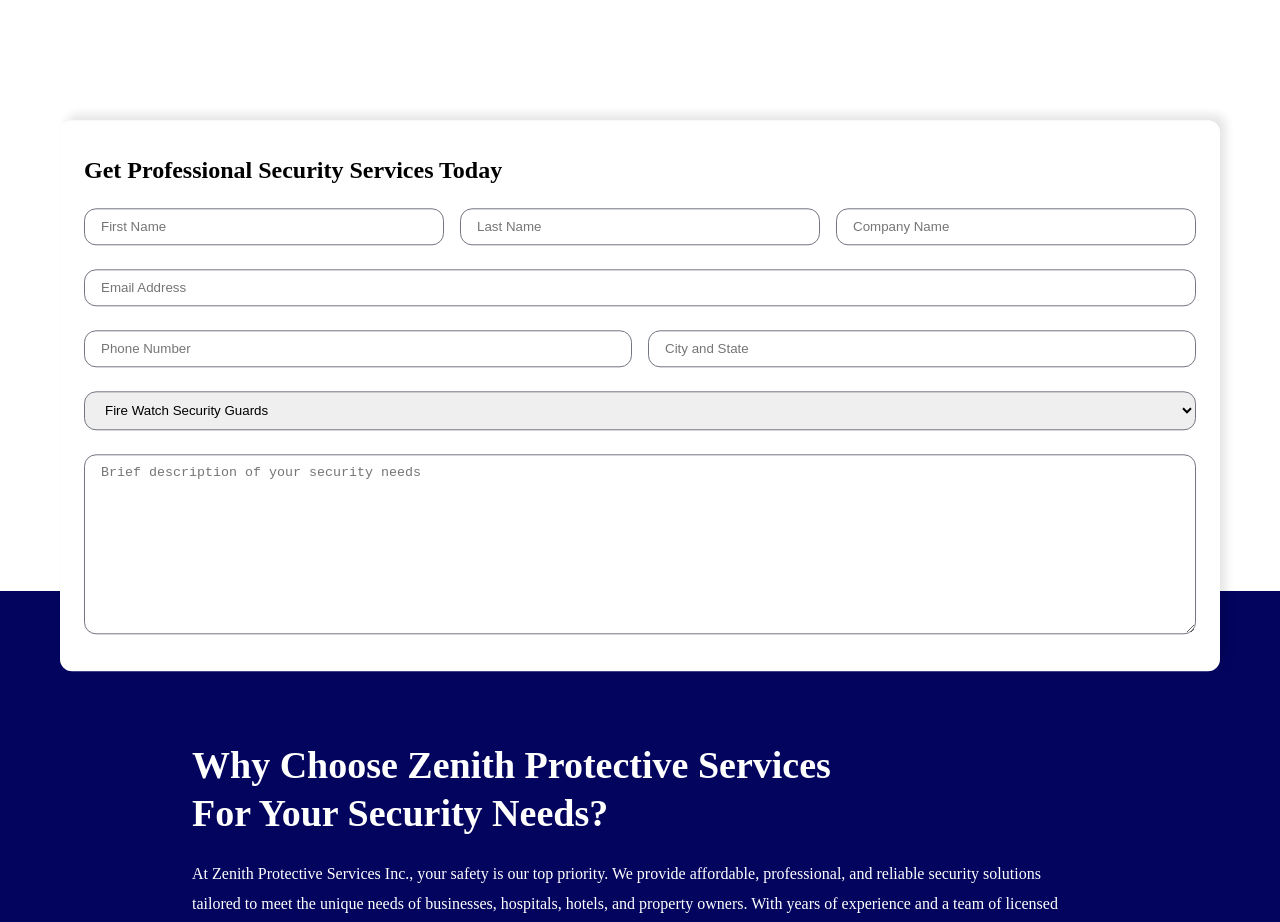
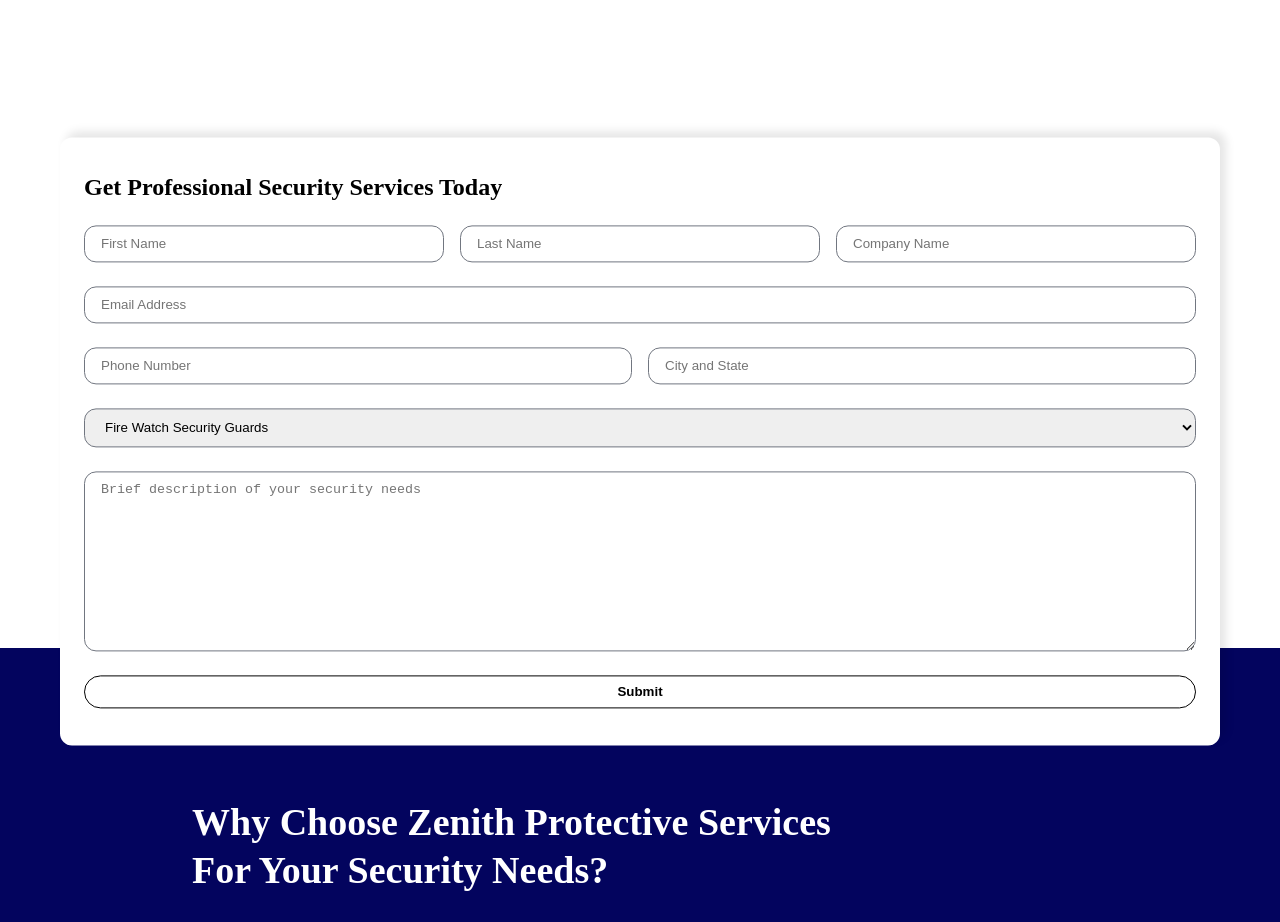
Before and after one commit to Icode-designs/zenith-security-service, a Next.js app: page / in a window 1280 px wide. Shown: the part 3740-4662 px from the top of the page. Built offline with nearby package versions, Linux system fonts and the light colour scheme; a web font is replaced by a local one.

Commit message:
forth commit - project complete

```diff
--- a/package.json
+++ b/package.json
@@ -9,6 +9,7 @@
     "lint": "eslint"
   },
   "dependencies": {
+    "@emailjs/browser": "^4.4.1",
     "framer-motion": "^12.23.24",
     "next": "16.0.0",
     "react": "19.2.0",
--- a/src/app/layout.tsx
+++ b/src/app/layout.tsx
@@ -65,7 +65,7 @@
   openGraph: {
     type: "website",
     locale: "en_US",
-    url: "https://zenith-security-service.vercel.app/",
+    url: "https://www.zenithprotectiveservice.site/",
     siteName: "Zenith Protective Services",
     title:
       "Licensed Security Guards & 24/7 Protection Services | Zenith Protective Services",
@@ -103,9 +103,9 @@
 
   // Alternate Languages (if you add Spanish version later)
   alternates: {
-    canonical: "https://zenith-security-service.vercel.app/",
+    canonical: "https://www.zenithprotectiveservice.site/",
     // languages: {
-    //   'es': 'https://zenith-security-service.vercel.app/es',
+    //   'es': 'https://www.zenithprotectiveservice.site/es',
     // },
   },
 
@@ -133,10 +133,10 @@
   "@graph": [
     {
       "@type": "SecurityService",
-      "@id": "https://zenith-security-service.vercel.app/#organization",
+      "@id": "https://www.zenithprotectiveservice.site/#organization",
       name: "Zenith Protective Services Inc.",
       alternateName: "Zenith Security Agency",
-      url: "https://zenith-security-service.vercel.app/",
+      url: "https://www.zenithprotectiveservice.site/",
       logo: {
         "@type": "ImageObject",
         url: logo.src,
@@ -250,16 +250,16 @@
     },
     {
       "@type": "WebSite",
-      "@id": "https://zenith-security-service.vercel.app/#website",
-      url: "https://zenith-security-service.vercel.app/",
+      "@id": "https://www.zenithprotectiveservice.site/#website",
+      url: "https://www.zenithprotectiveservice.site/",
       name: "Zenith Protective Services",
       publisher: {
-        "@id": "https://zenith-security-service.vercel.app/#organization",
+        "@id": "https://www.zenithprotectiveservice.site/#organization",
       },
       potentialAction: {
         "@type": "SearchAction",
         target:
-          "https://zenith-security-service.vercel.app/search?q={search_term_string}",
+          "https://www.zenithprotectiveservice.site/search?q={search_term_string}",
         "query-input": "required name=search_term_string",
       },
     },
--- a/src/components/ContactForm.tsx
+++ b/src/components/ContactForm.tsx
@@ -3,41 +3,119 @@
 import SectionSwitcher from "./SectionWrapper";
 import {
   FlexBox,
+  StyledButton,
   StyledForm,
   StyledInput,
   StyledSelect,
   StyledTextarea,
 } from "@/styles/components/Ui.styles";
 import { SERVICES_LIST } from "@/utils/data";
+import emailjs from "@emailjs/browser";
+import { FormEvent } from "react";
+import { StyledError } from "@/styles/components/Homepage.styles";
+
+// Initialize EmailJS once outside the component
+emailjs.init({
+  publicKey: "stWw7uvY_czmhHtIB",
+});
 
 const ContactForm = () => {
-  const [selectedValue, setSelectedValue] = useState("option1");
+  const [selectedValue, setSelectedValue] = useState(
+    SERVICES_LIST[0]?.name || ""
+  );
+  const [isSubmitting, setIsSubmitting] = useState(false);
+  const [submitStatus, setSubmitStatus] = useState<
+    "idle" | "success" | "error"
+  >("idle");
+
+  const handleSubmit = (e: FormEvent<HTMLFormElement>) => {
+    e.preventDefault();
+
+    const form = e.currentTarget;
+
+    setIsSubmitting(true);
+    setSubmitStatus("idle");
+
+    emailjs
+      .sendForm("service_6xpf76g", "template_bvzl7eh", form)
+      .then((result) => {
+        console.log("Success:", result.text);
+        setSubmitStatus("success");
+        setIsSubmitting(false);
+
+        // Reset form
+        form.reset();
+        setSelectedValue(SERVICES_LIST[0]?.name || "");
+
+        // Clear success message after 5 seconds
+        setTimeout(() => setSubmitStatus("idle"), 5000);
+      })
+      .catch((error) => {
+        console.error("Error:", error);
+        setSubmitStatus("error");
+        setIsSubmitting(false);
+      });
+  };
+
   return (
     <SectionSwitcher>
-      <StyledForm action="https://formspree.io/f/meoppppb" method="POST">
+      <StyledForm onSubmit={handleSubmit}>
         <h3>Get Professional Security Services Today</h3>
+
+        {submitStatus === "error" && (
+          <StyledError>
+            Something went wrong. Please try again or contact us directly.
+          </StyledError>
+        )}
+
         <FlexBox $gap={16} $variant="secondary">
-          <StyledInput type="text" name="first-name" placeholder="First Name" />
-          <StyledInput type="text" name="last-name" placeholder="Last Name" />
+          <StyledInput
+            type="text"
+            name="first-name"
+            placeholder="First Name"
+            required
+          />
+          <StyledInput
+            type="text"
+            name="last-name"
+            placeholder="Last Name"
+            required
+          />
           <StyledInput
             type="text"
             name="company-name"
             placeholder="Company Name"
           />
         </FlexBox>
-        <StyledInput type="email" name="email" placeholder="Email Address" />
+
+        <StyledInput
+          type="email"
+          name="email"
+          placeholder="Email Address"
+          required
+        />
+
         <FlexBox $gap={16} $variant="secondary">
-          <StyledInput type="number" name="tel" placeholder="Phone Number" />
+          <StyledInput
+            type="tel"
+            name="tel"
+            placeholder="Phone Number"
+            required
+          />
           <StyledInput
             type="text"
             name="address"
             placeholder="City and State"
+            required
           />
         </FlexBox>
+
         <StyledSelect
           id="service"
+          name="service"
           value={selectedValue}
           onChange={(e) => setSelectedValue(e.target.value)}
+          required
         >
           {SERVICES_LIST.map((service, i) => (
             <option value={service.name} key={i}>
@@ -45,10 +123,16 @@
             </option>
           ))}
         </StyledSelect>
+
         <StyledTextarea
           name="message"
           placeholder="Brief description of your security needs"
+          required
         />
+
+        <StyledButton type="submit" disabled={isSubmitting}>
+          {isSubmitting ? "Sending..." : "Submit"}
+        </StyledButton>
       </StyledForm>
     </SectionSwitcher>
   );
--- a/src/styles/components/Homepage.styles.ts
+++ b/src/styles/components/Homepage.styles.ts
@@ -413,3 +413,11 @@
     }
   }
 `;
+
+export const StyledError = styled.div`
+  padding: 12px;
+  background: #ef4444;
+  color: white;
+  border-radius: 4px;
+  margin-bottom: 16px;
+`;
--- a/src/styles/components/Ui.styles.ts
+++ b/src/styles/components/Ui.styles.ts
@@ -47,6 +47,22 @@
             color: var(--col-200);
           }
         `}
+`;
+
+export const StyledButton = styled.button`
+  display: flex;
+  align-items: center;
+  padding: ${pxTorem(8)} ${pxTorem(24)};
+  transition: all 0.3s ease-in-out;
+  border-radius: ${pxTorem(50)};
+  width: 100%;
+  border: var(--col-000) 1px solid;
+  color: var(--col-000);
+  background-color: transparent;
+  &:hover {
+    background-color: var(--col-000);
+    color: var(--col-100);
+  }
 `;
 
 export const StyledMainWrapper = styled.main`
```
Also changed, not shown: src/app/robots.ts (+3 -23 lines), 1 other file (tests, documents, lock files or other folders).
